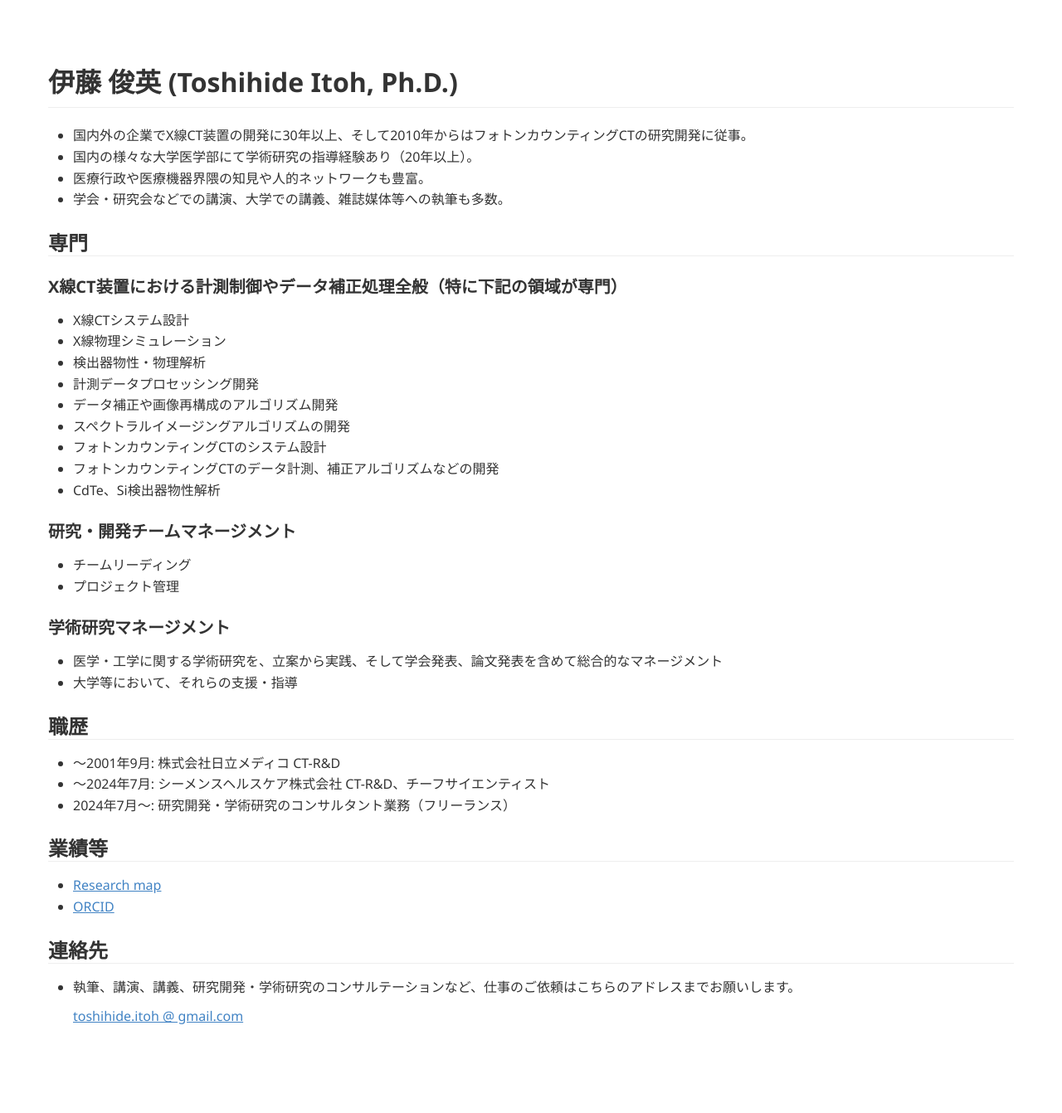
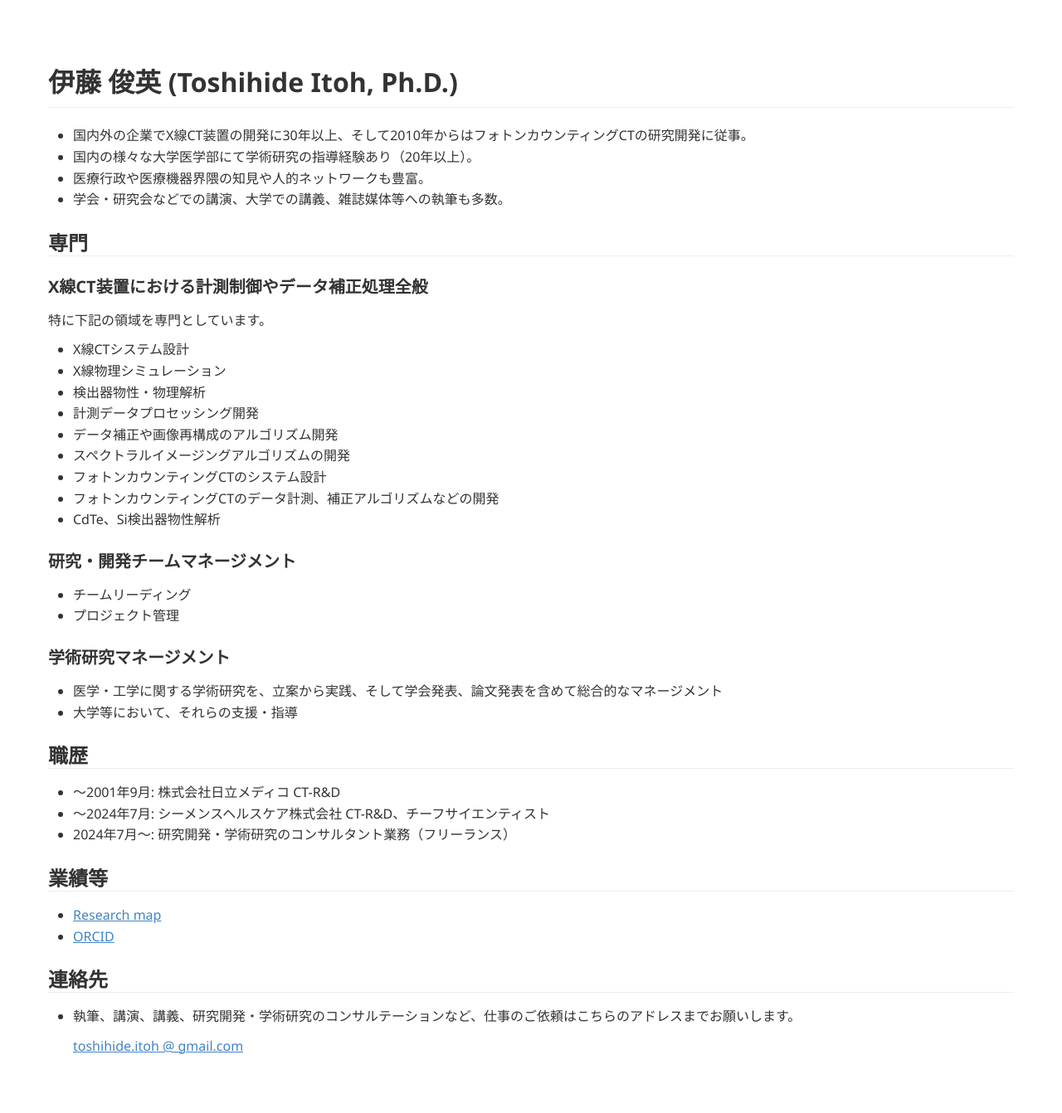
Before and after one commit to tnitoh/tnitoh.github.io, a Jekyll site: the page built from index.md, in a window 1280 px wide. Shown: the whole page at 83% size. Built offline with Jekyll 4.4.1, drawn with Linux system fonts in a browser that asks for light colours; Markdown is read by kramdown in place of the engine named in the settings; before the commit the page ends 1307 px from its top, so only the background shows below that.

Commit message:
Update index.md

```diff
--- a/index.md
+++ b/index.md
@@ -14,7 +14,8 @@ title: Toshihide Itoh's web page
 
 ## 専門
 
-### X線CT装置における計測制御やデータ補正処理全般（特に下記の領域が専門）
+### X線CT装置における計測制御やデータ補正処理全般
+特に下記の領域を専門としています。
 
 - X線CTシステム設計
 - X線物理シミュレーション
```
